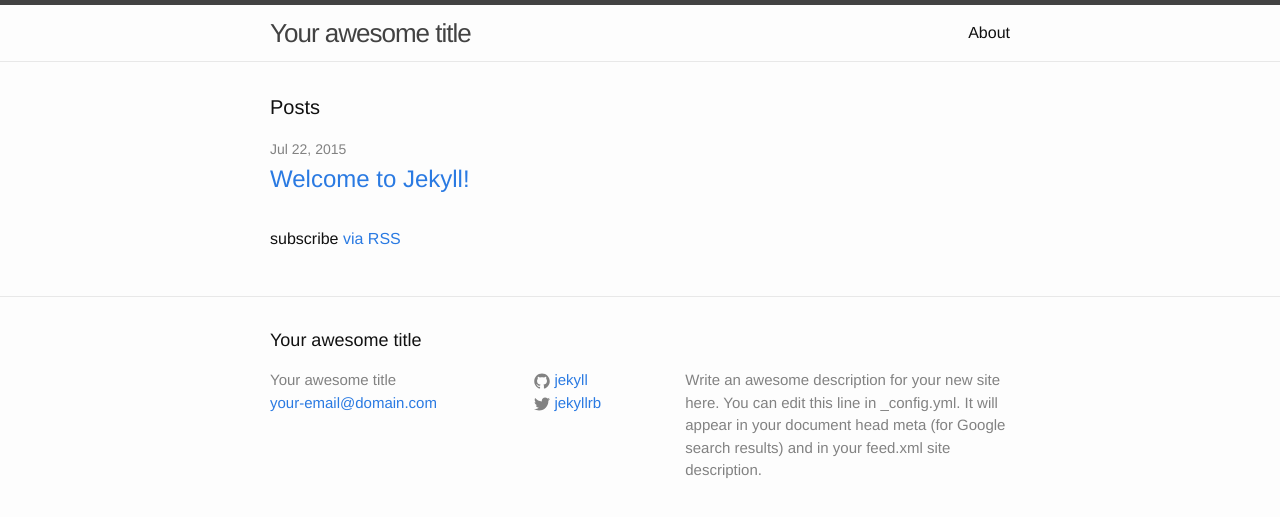
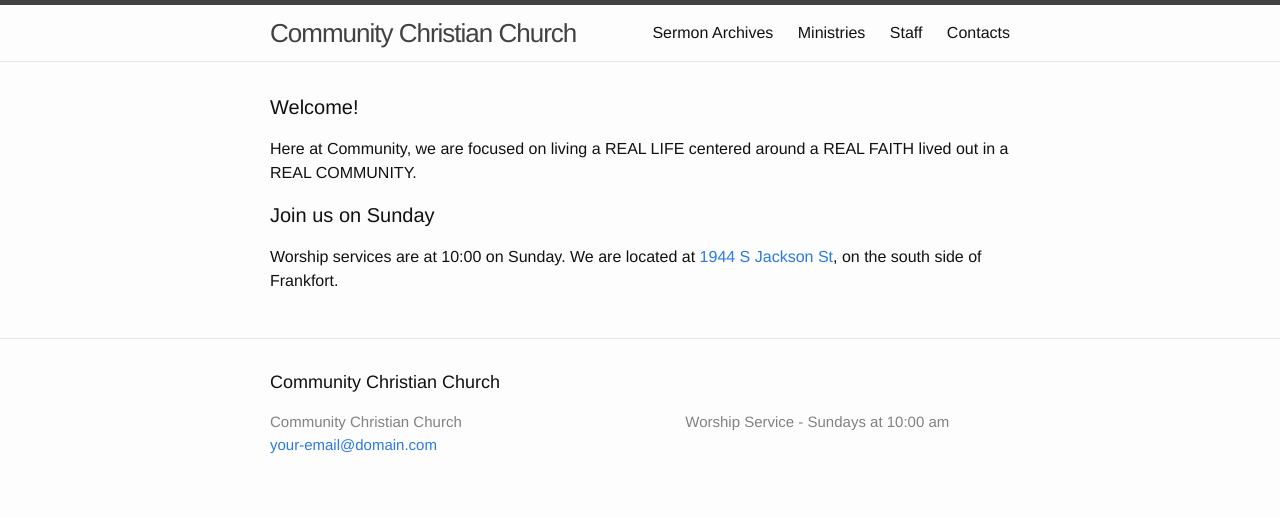
Before and after one commit to spraints/ccc, a Jekyll site: the page built from index.html, in a window 1280 px wide. Shown: the top 517 px of the page. Built offline with Jekyll 4.4.1, drawn with Linux system fonts in a browser that asks for light colours.

Commit message:
A basic site for church

```diff
--- a/_config.yml
+++ b/_config.yml
@@ -1,14 +1,15 @@
 # Site settings
-title: Your awesome title
+title: Community Christian Church
 email: your-email@domain.com
-description: > # this means to ignore newlines until "baseurl:"
-  Write an awesome description for your new site here. You can edit this
-  line in _config.yml. It will appear in your document head meta (for
-  Google search results) and in your feed.xml site description.
+servicetimes:
+  "Worship Service - Sundays at 10:00 am"
+mission:
+  Here at Community, we are focused on living a REAL LIFE centered around a REAL FAITH lived out in a REAL COMMUNITY.
 baseurl: "" # the subpath of your site, e.g. /blog/
-url: "http://yourdomain.com" # the base hostname & protocol for your site
-twitter_username: jekyllrb
-github_username:  jekyll
+url: "http://frankfortccc.com" # the base hostname & protocol for your site
+mapurl: "tbd"
 
 # Build settings
 markdown: kramdown
+
+lorem: Lorem ipsum dolor sit amet, consectetur adipiscing elit, sed do eiusmod tempor incididunt ut labore et dolore magna aliqua. Ut enim ad minim veniam, quis nostrud exercitation ullamco laboris nisi ut aliquip ex ea commodo consequat. Duis aute irure dolor in reprehenderit in voluptate velit esse cillum dolore eu fugiat nulla pariatur. Excepteur sint occaecat cupidatat non proident, sunt in culpa qui officia deserunt mollit anim id est laborum.
--- a/_includes/footer.html
+++ b/_includes/footer.html
@@ -46,7 +46,7 @@
       </div>
 
       <div class="footer-col  footer-col-3">
-        <p class="text">{{ site.description }}</p>
+        <p class="text">{{ site.servicetimes }}</p>
       </div>
     </div>
 
--- a/_includes/header.html
+++ b/_includes/header.html
@@ -14,7 +14,8 @@
       </a>
 
       <div class="trigger">
-        {% for page in site.pages %}
+        {% assign sortedpages = site.pages | sort: 'order' %}
+        {% for page in sortedpages %}
           {% if page.title %}
           <a class="page-link" href="{{ page.url | prepend: site.baseurl }}">{{ page.title }}</a>
           {% endif %}
--- a/index.html
+++ b/index.html
@@ -3,21 +3,12 @@ layout: default
 ---
 
 <div class="home">
+  <h1 class="page-heading">Welcome!</h1>
 
-  <h1 class="page-heading">Posts</h1>
+  <p>{{ site.mission }}</p>
 
-  <ul class="post-list">
-    {% for post in site.posts %}
-      <li>
-        <span class="post-meta">{{ post.date | date: "%b %-d, %Y" }}</span>
+  <h1 class="page-heading">Join us on Sunday</h1>
 
-        <h2>
-          <a class="post-link" href="{{ post.url | prepend: site.baseurl }}">{{ post.title }}</a>
-        </h2>
-      </li>
-    {% endfor %}
-  </ul>
-
-  <p class="rss-subscribe">subscribe <a href="{{ "/feed.xml" | prepend: site.baseurl }}">via RSS</a></p>
+  <p>Worship services are at 10:00 on Sunday. We are located at <a href="{{ site.mapurl }}">1944 S Jackson St</a>, on the south side of Frankfort.</p>
 
 </div>
```
Also changed, not shown: about.md (deleted, +0 -11 lines), archives.md (added, +17 -0 lines), contacts.md (added, +16 -0 lines), ministries.md (added, +15 -0 lines), staff.md (added, +13 -0 lines).
